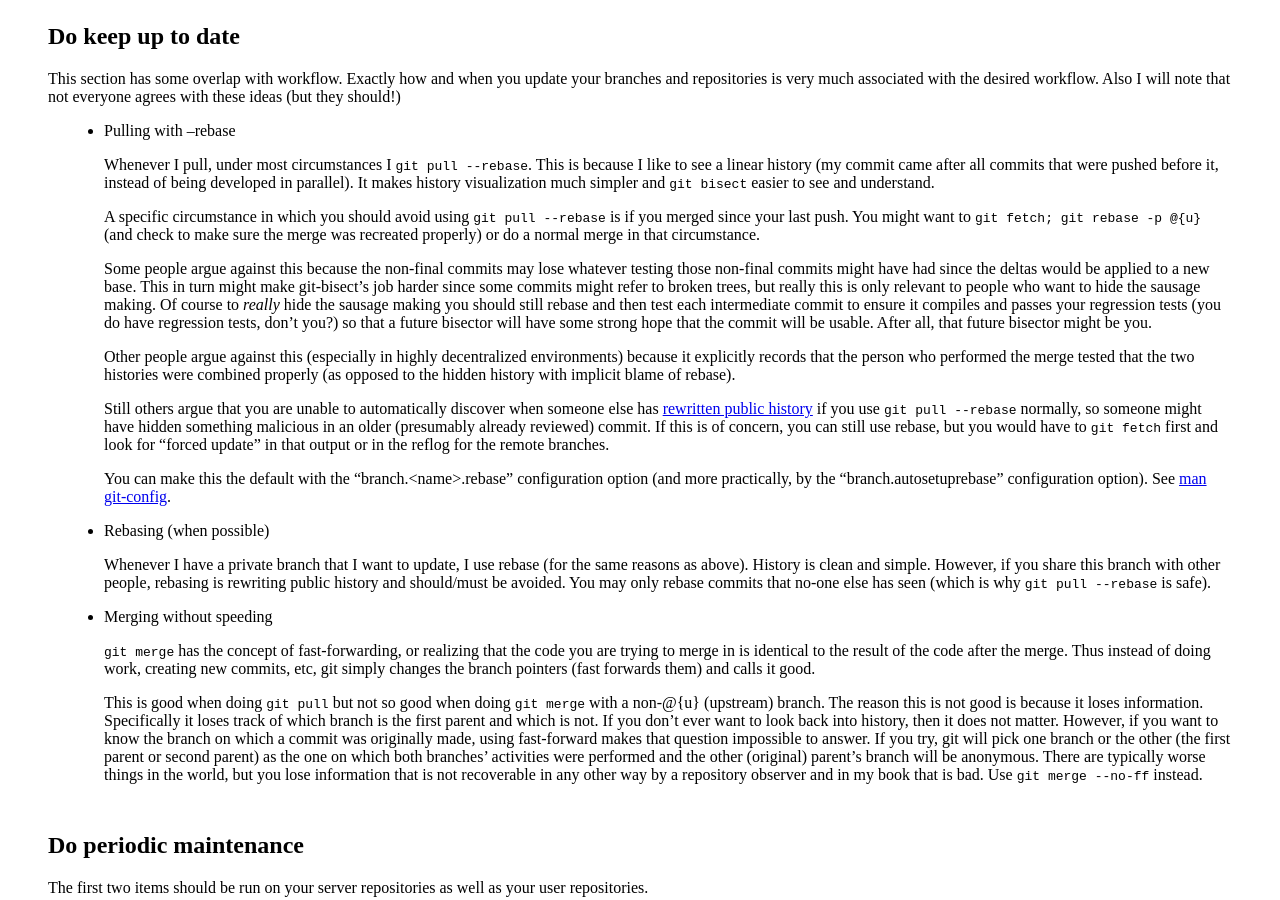
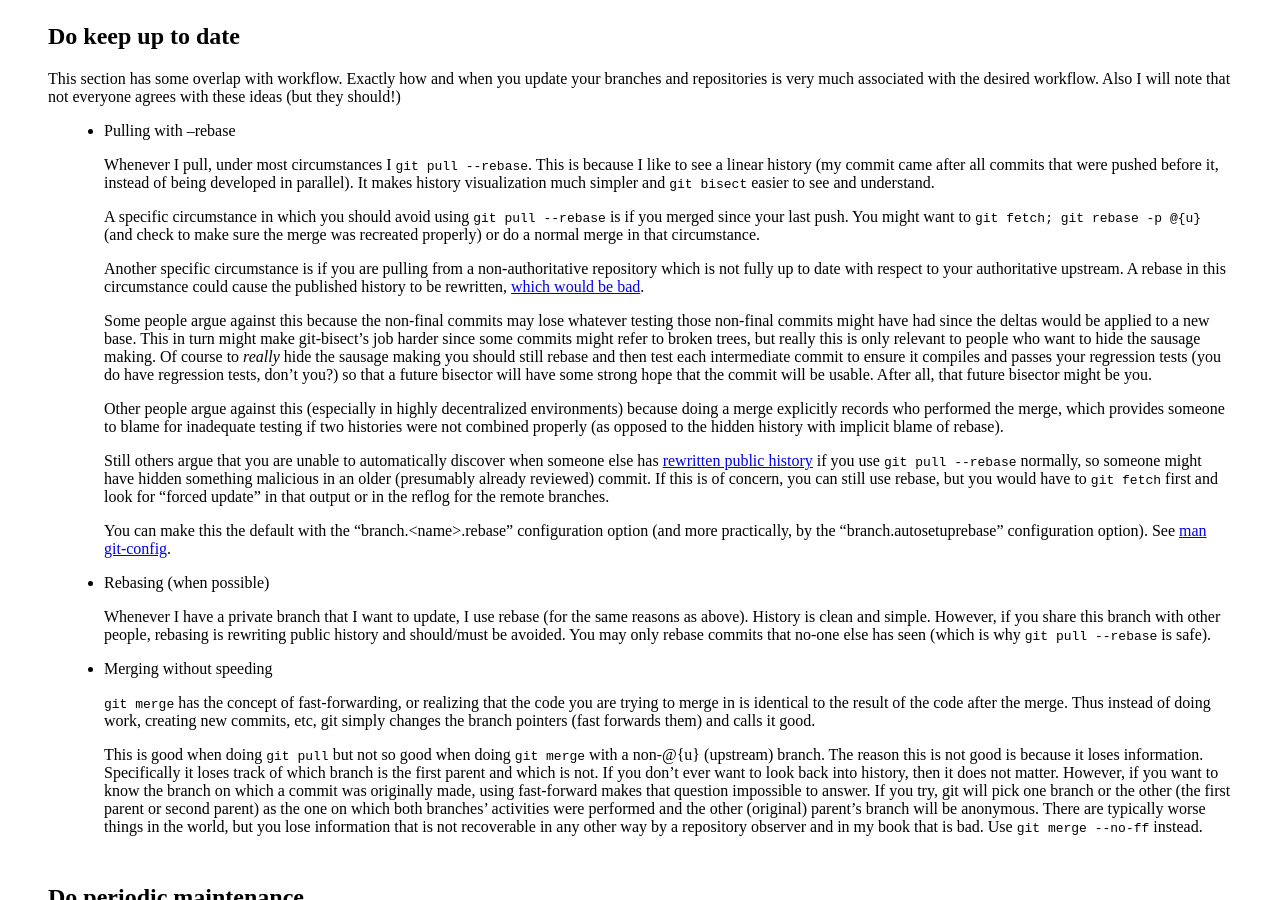
Before and after one commit to SethRobertson/GitBestPractices, a Jekyll site: the page built from index.md, in a window 1280 px wide and 900 px high, scrolled down 6790 px. Built offline with Jekyll 4.4.1, drawn with Linux system fonts in a browser that asks for light colours; Markdown is read by kramdown in place of the engine named in the settings.

Commit message:
Provide another reason that `git pull --rebase` might not be always correct

```diff
--- a/index.md
+++ b/index.md
@@ -643,6 +643,12 @@ these ideas (but they should!)
     `git fetch; git rebase -p @{u}` (and check to make sure the merge was
     recreated properly) or do a normal merge in that circumstance.
 
+    Another specific circumstance is if you are pulling from a
+    non-authoritative repository which is not fully up to date with
+    respect to your authoritative upstream.  A rebase in this
+    circumstance could cause the published history to be rewritten, <a
+    href="#pubonce">which would be bad</a>.
+
     Some people argue against this because the non-final commits may lose
     whatever testing those non-final commits might have had since the
     deltas would be applied to a new base.  This in turn might make
@@ -655,11 +661,11 @@ these ideas (but they should!)
     hope that the commit will be usable.  After all, that future bisector
     might be you.
 
-    Other people argue against this (especially in highly decentralized
-    environments) because it explicitly records that the person who
-    performed the merge tested that the two histories were combined
-    properly (as opposed to the hidden history with implicit blame of
-    rebase).
+    Other people argue against this (especially in highly
+    decentralized environments) because doing a merge explicitly
+    records who performed the merge, which provides someone to blame
+    for inadequate testing if two histories were not combined properly
+    (as opposed to the hidden history with implicit blame of rebase).
 
     Still others argue that you are unable to automatically discover when
     someone else has [rewritten public history](#pubonce) if you use `git
```
